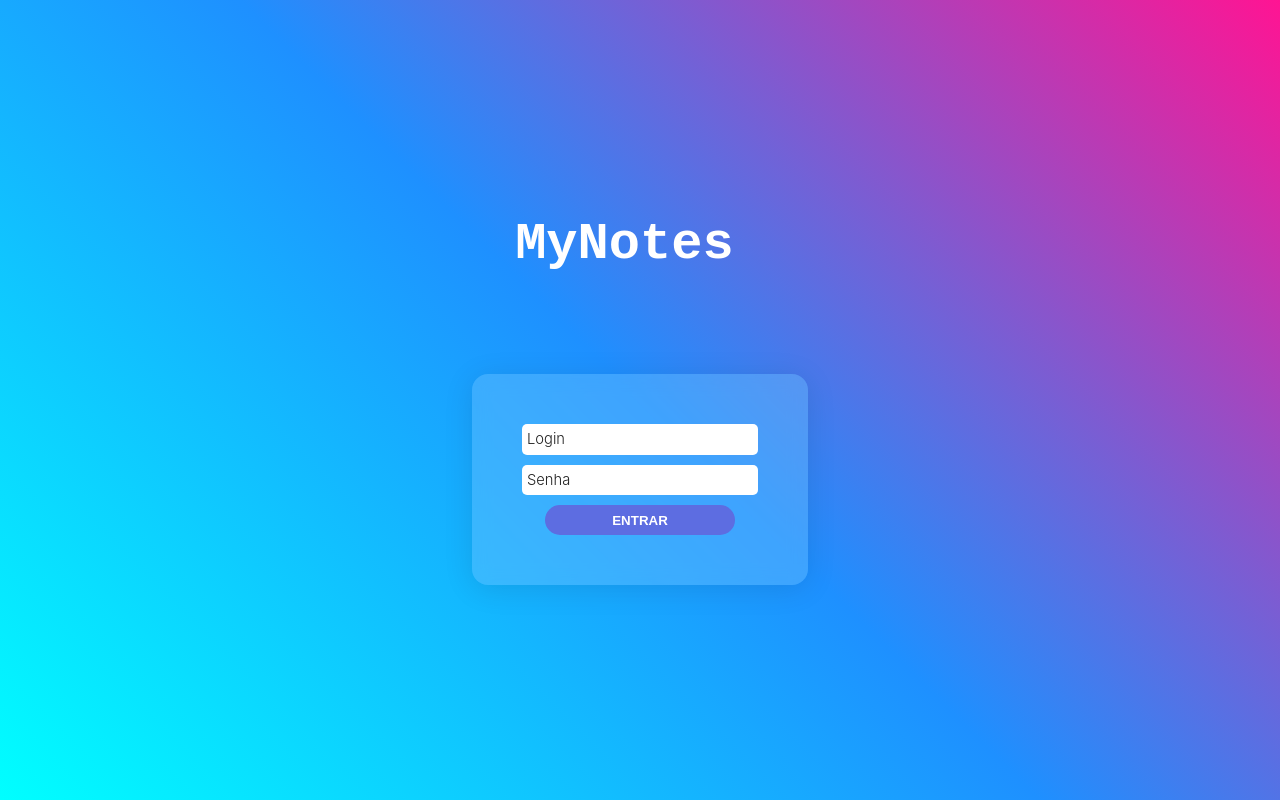
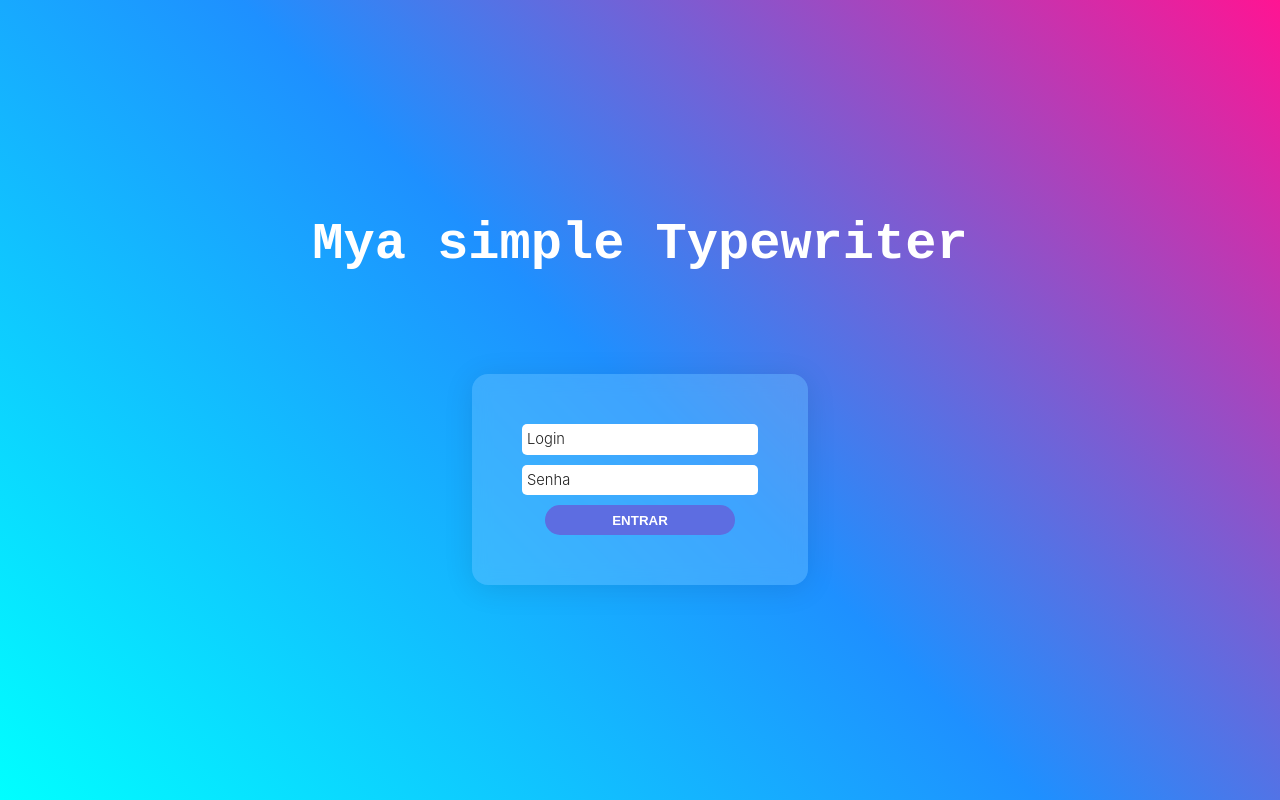
Before and after one commit to GabrielBatalhaDEV/FIAP-MyNotes, a React (Create React App) app: page / in a window 1280 px wide. Built offline with nearby package versions, Linux system fonts and the light colour scheme.

Commit message:
Update Login.jsx

```diff
--- a/src/Pages/Login.jsx
+++ b/src/Pages/Login.jsx
@@ -2,6 +2,19 @@ import React from "react";
 import { useNavigate } from "react-router-dom";
 import { Typewriter } from "react-simple-typewriter";
 import styles from "./login.module.css";
+
+const loop = true;
+const cursor = true;
+
+const typewriterConfig = {
+  loop,
+  cursor,
+  cursorStyle: "|",
+  typeSpeed: 150,
+  deleteSpeed: 100,
+  delaySpeed: 1000,
+  words: ["Notes"],
+};
 
 function Login() {
   const nav = useNavigate();
@@ -16,15 +29,7 @@ function Login() {
       <main className={styles.main}>
         <h1>
           My
-          <Typewriter
-            loop
-            cursor
-            cursorStyle="|"
-            typeSpeed={150}
-            deleteSpeed={100}
-            delaySpeed={1000}
-            words={["Notes"]}
-          />
+          <Typewriter typewriterConfig />
         </h1>
         <form>
           <input
```
